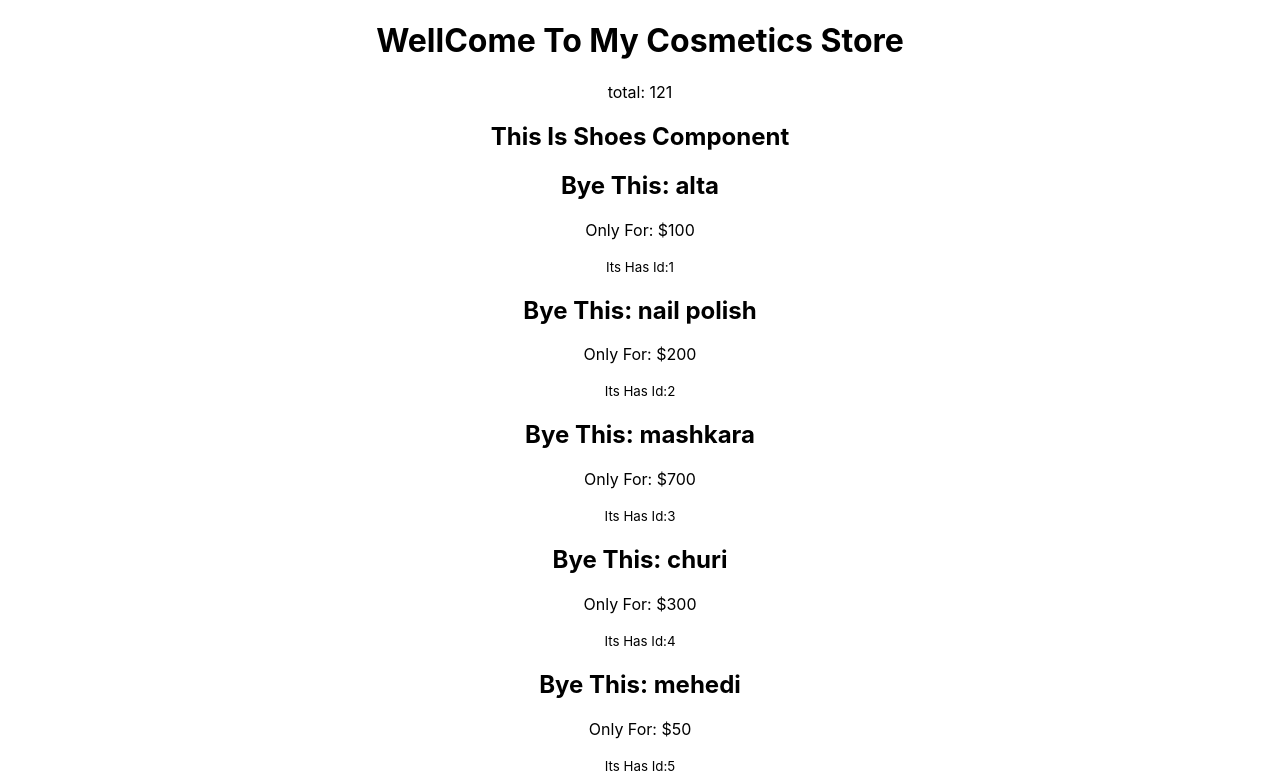
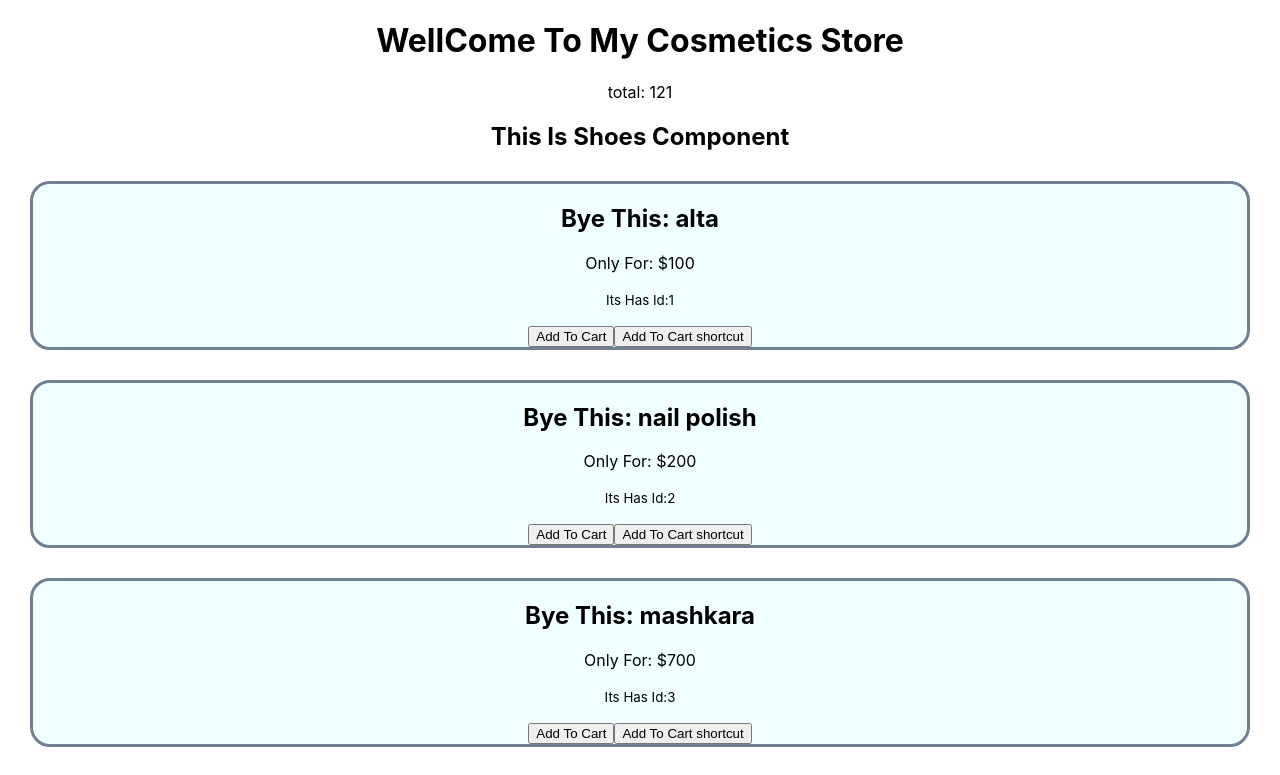
Before and after one commit to noormohammad20/react-storage-and-handler, a React (Create React App) app: page / in a window 1280 px wide. Shown: the top 775 px of the page. Built offline with nearby package versions, Linux system fonts and the light colour scheme.

Commit message:
How to Create Event handler with parameters

```diff
--- /dev/null
+++ b/src/Components/Cosmetic/Cosmetic.css
@@ -0,0 +1,7 @@
+.product{
+    border: 3px solid slategrey;
+    border-radius: 20px;
+    margin: 30px;
+    padding: 30;
+    background-color: azure;
+}
--- a/src/Components/Cosmetic/Cosmetic.js
+++ b/src/Components/Cosmetic/Cosmetic.js
@@ -1,12 +1,18 @@
 import React from 'react'
-
+import './Cosmetic.css'
 const Cosmetic = (props) => {
     const { name, price, id } = props.cosmetic
+    const addToCart = (id) => {
+        console.log('Item Added', id)
+    }
+    const addToCartWithParam = () => addToCart(id)
     return (
-        <div>
+        <div className='product'>
             <h2>Bye This: {name}</h2>
             <p> Only For: ${price}</p>
             <p><small>Its Has Id:{id}</small></p>
+            <button onClick={addToCartWithParam} >Add To Cart</button>
+            <button onClick={() => addToCart(id)} >Add To Cart shortcut</button>
         </div>
     )
 }
```
